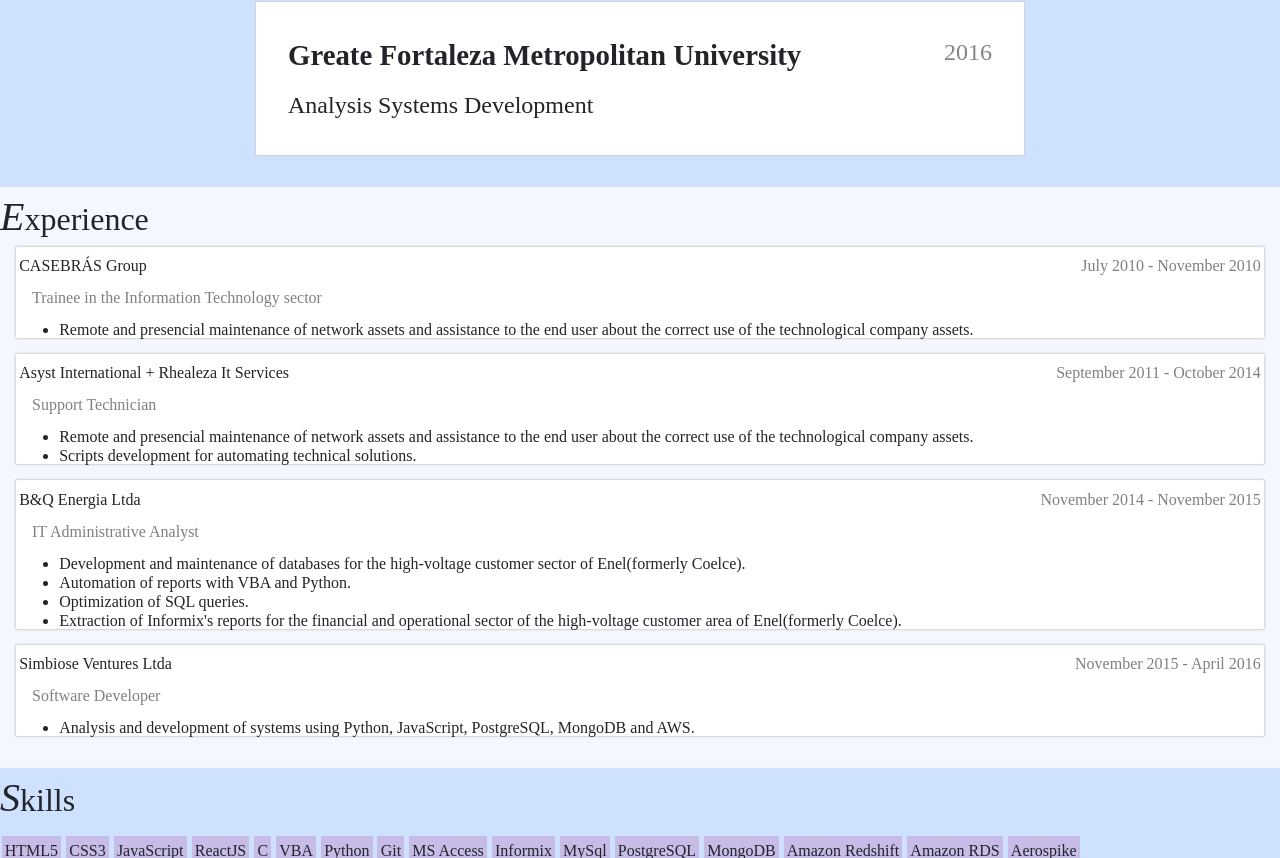
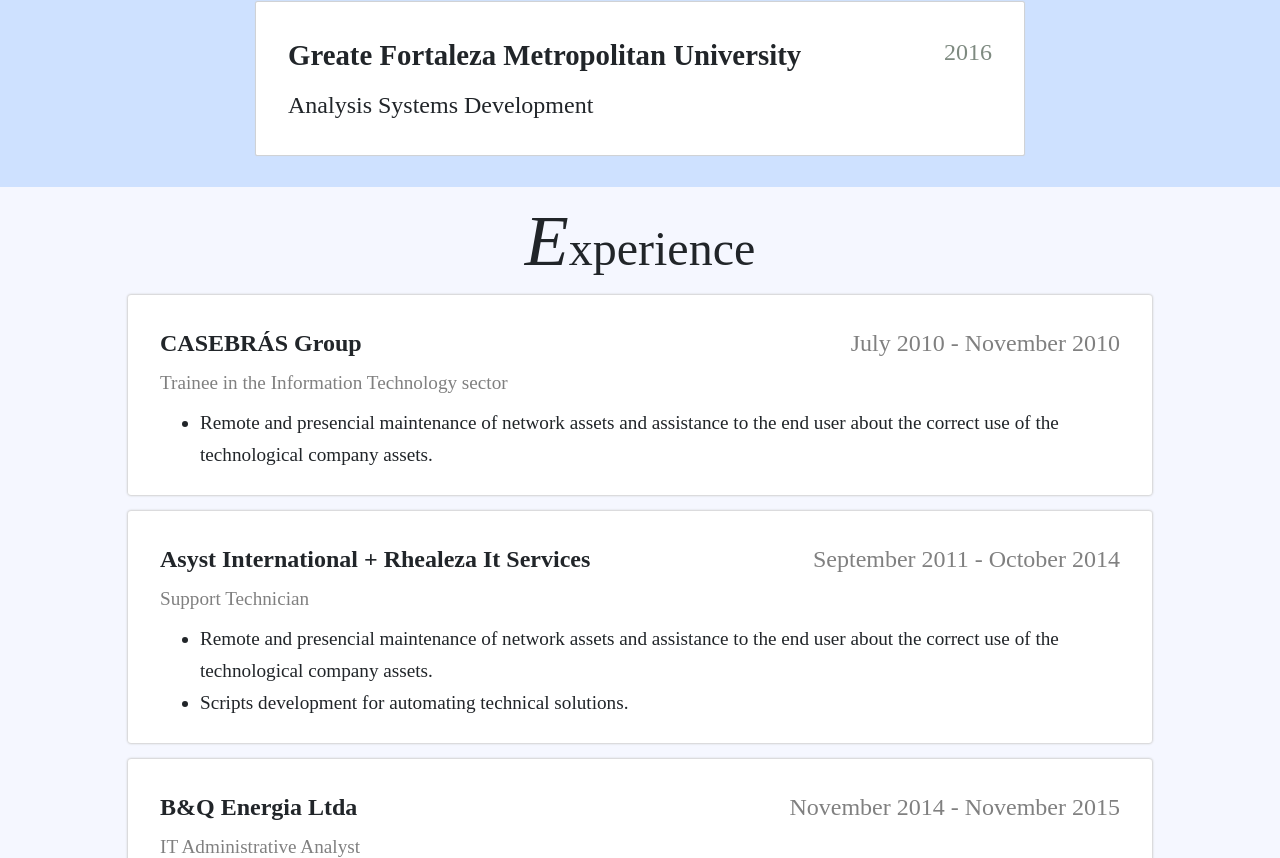
Before and after one commit to isds/myresume, a React (Create React App) app in the folder myresume/: page / in a window 1280 px wide. Shown: the part 1302-2160 px from the top of the page. Built offline with nearby package versions, Linux system fonts and the light colour scheme.

Commit message:
Removing bootstrap classes, making use of grid and flexbox.

```diff
--- a/myresume/src/components/Education/Education.css
+++ b/myresume/src/components/Education/Education.css
@@ -12,11 +12,11 @@
   justify-content: center;
 }
 
-.education-title span{
+.education-title div{
   font-size: 3rem;
 }
 
-.education-title span::first-letter {
+.education-title div::first-letter {
   font-size: 4.5rem;
   font-style: italic;
 }
--- a/myresume/src/components/Education/Education.js
+++ b/myresume/src/components/Education/Education.js
@@ -18,9 +18,9 @@
     return (
       <div id="education" className="education-container">
         <div className="education-title">
-          <span>
+          <div>
             Education
-          </span>
+          </div>
         </div>
 
         <EducationCard
--- a/myresume/src/components/Experience/Experience.css
+++ b/myresume/src/components/Experience/Experience.css
@@ -1,52 +1,59 @@
 .experience-container {
+  display: flex;
+  flex-direction: column;
+  align-items: center;
+
   background-color: #F5F7FF;
   padding-bottom: 1rem;
 }
 
+.experience-title {
+  display: flex;
+  justify-content: center;
+  font-size: 3rem;
+}
+.experience-title span{
+  font-size: 3rem;
+}
+
+.experience-title span::first-letter {
+  font-size: 4.5rem;
+  font-style: italic;
+}
+
 .experience-card {
-  padding-top: 0.5rem;
-  margin-left: 1rem;
-  margin-right: 1rem;
+  width: 80vw;
+
+  padding: 2rem;
+  padding-bottom: 0.5rem;
+  margin-bottom: 1rem;
+
   background-color: #fff;
 
   line-height: 1rem;
-  border-radius: 0.1rem;
+  border-radius: 0.2rem;
   border-width: 1px;
   box-shadow: 0px 0px 2px 1px #d1d1d1;
 }
 
 .experience-card-title {
-  font-size: 1em;
-  margin: 0.2em;
+  font-weight: bold;
+  font-size: 1.5rem;
+  line-height: 2rem;
 }
 
 .experience-card-title span{
+  font-weight: normal;
   color: #808080;
   float: right;
 }
 
 .experience-card-occupation {
-  font-size: 1rem;
+  font-size: 1.2rem;
   color: grey;
-  margin: 1rem;
 }
 
 .experience-card-text {
-  font-size: 1rem;
-  margin: 0.2rem;
+  font-size: 1.2rem;
+  line-height: 2rem;
 }
-
-.experience-card-divisor {
-  margin: 1rem;
-}
-
-.experience-title {
-  font-size: 2rem;
-  display: inline-block;
-  vertical-align: bottom;
-}
-
-.experience-title::first-letter {
-  font-size: 2.5rem;
-  font-style: italic;
-}
--- a/myresume/src/components/Experience/Experience.js
+++ b/myresume/src/components/Experience/Experience.js
@@ -40,9 +40,6 @@
 ];
 
 const ExperienceCard = (props) => {
-  console.log('TITLE', props.title);
-  console.log('text', props.text);
-
   const textLines = props.text.map(
     (line, i) => <li key={i} className="experience-card-text">{line}</li>
   );
@@ -52,7 +49,7 @@
         <p className="experience-card-title">
           {props.title} <span>{props.date}</span>
         </p>
-        <p className="experience-card-occupation">{props.occupation} </p>
+        <p className="experience-card-occupation">{props.occupation}</p>
         <ul>
           {textLines}
         </ul>
@@ -61,9 +58,6 @@
   );
 }
 
-
-class Experience extends Component {
-  render() {
 const cards = experienceData.map(
   (item, i) => (
     <ExperienceCard
@@ -74,10 +68,15 @@
       text={item.description} />
   )
 );
+
+class Experience extends Component {
+  render() {
     return (
       <div className="experience-container">
         <div className="experience-title">
+          <span>
             Experience
+          </span>
         </div>
 
         {cards}
```
Lines whose indentation alone changed are shown as unchanged.
